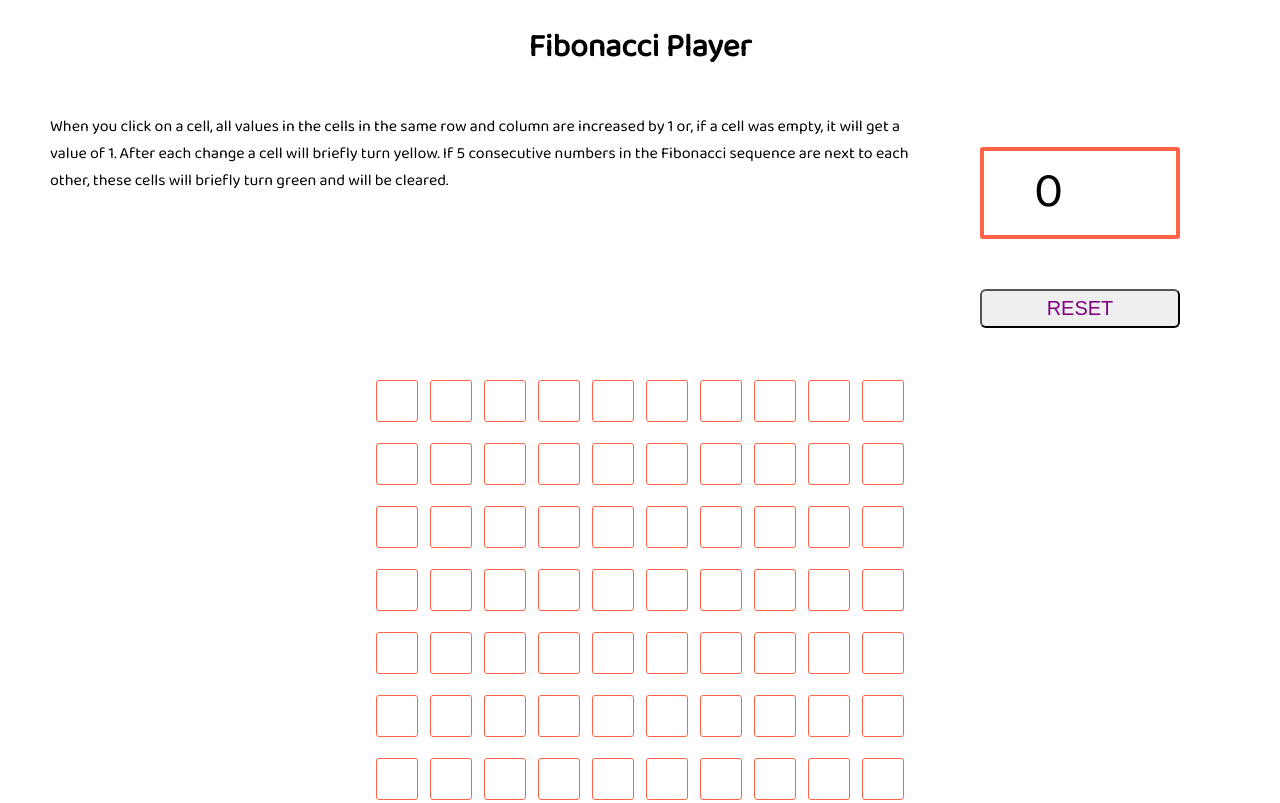
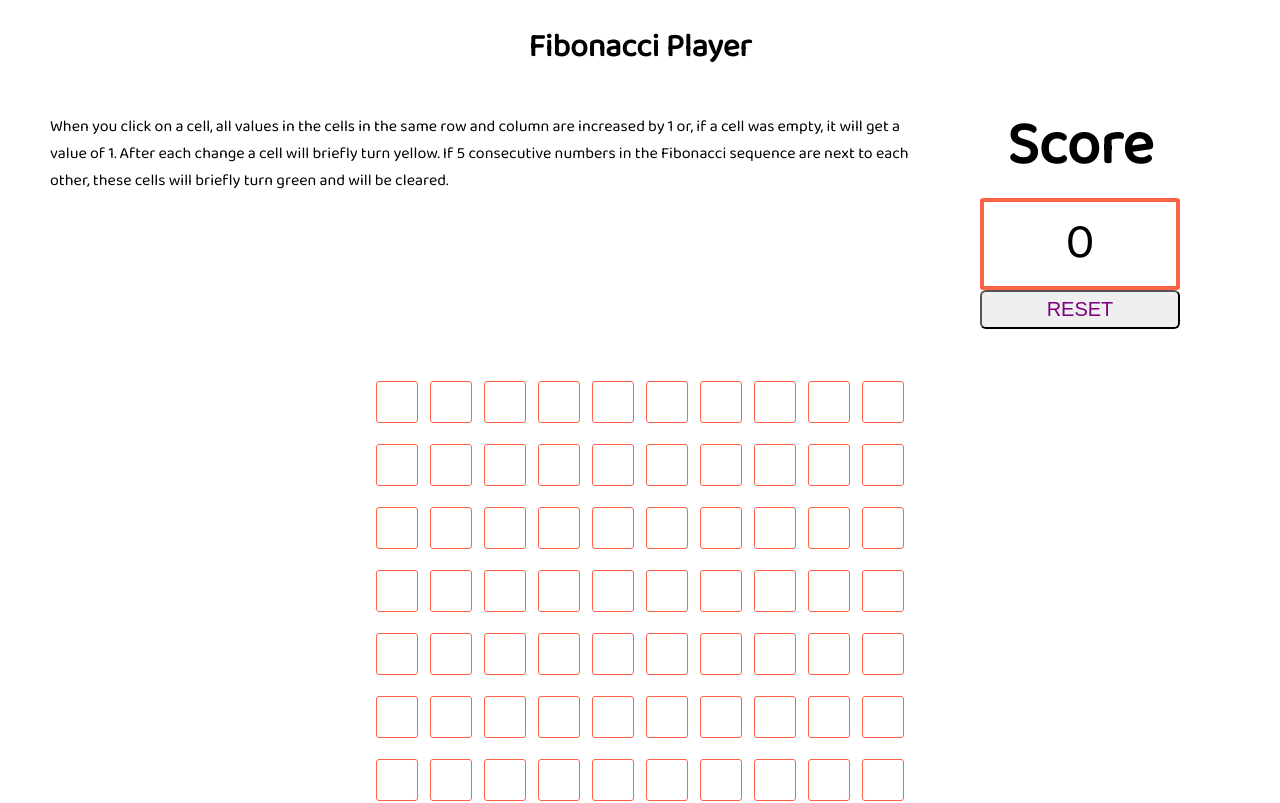
Before and after one commit to aamiriqubal/fibonacci-player, a React (Create React App) app: page / in a window 1280 px wide. Shown: the top 803 px of the page. Built offline with nearby package versions, Linux system fonts and the light colour scheme.

Commit message:
update Styles

```diff
--- a/src/App.js
+++ b/src/App.js
@@ -194,9 +194,10 @@ const App = () => {
           consecutive numbers in the Fibonacci sequence are next to each other,
           these cells will briefly turn green and will be cleared.
         </p>
-        <p className="fibonacci-player__score">
-          {score} <br />
-        </p>
+        <div className="fibonacci-player__score-board">
+          <h1>Score</h1>
+          <div className="fibonacci-player__score-board--score">{score}</div>
+        </div>
         <button onClick={resetGame}>RESET</button>
       </div>
 
--- a/src/styles.scss
+++ b/src/styles.scss
@@ -17,12 +17,21 @@ html, body {
     grid-template-columns: 4fr 1fr;
   }
 
-  &__score {
-    border-radius: 3px;
+  &__score-board {
+    align-items: center;
+    margin-right: 100px;
+    font-size: 30px;
+
+    h1 {
+      margin: 0;
+    }
+
+    &--score{
+      border-radius: 3px;
     align-items: center;
     border: 4px solid tomato;
-    margin-right: 100px;
     font-size: 50px;
+    }
   }
 
   button {
```
